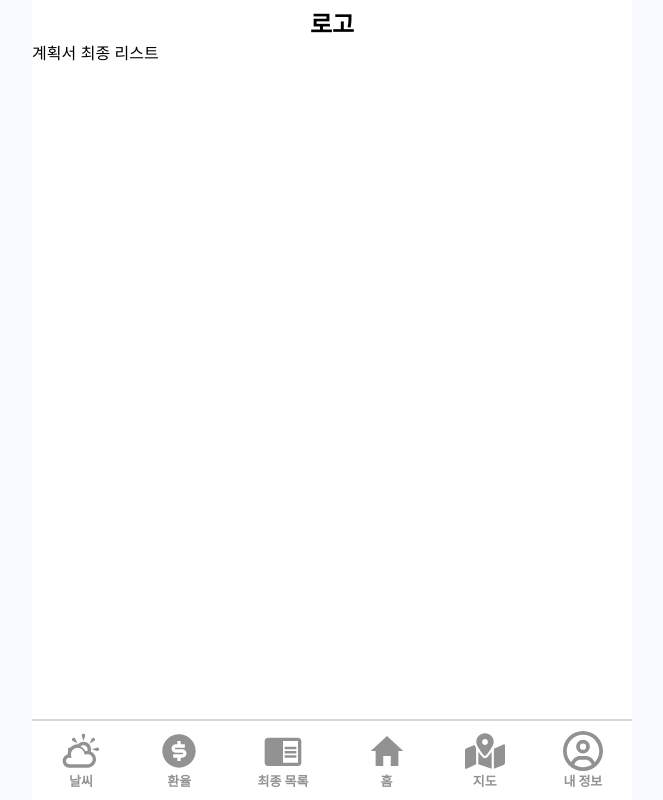
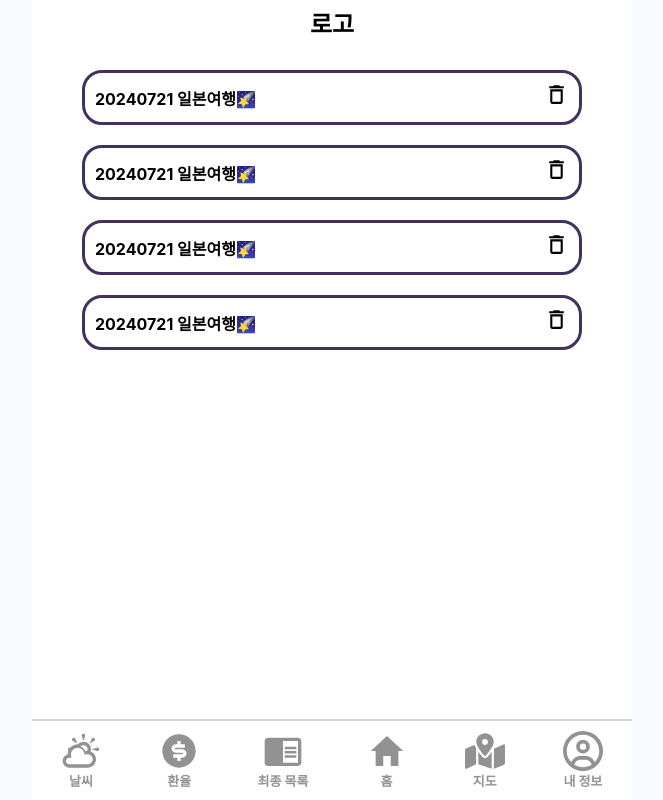
Before and after one commit to JJyen/OOSDesign, a React (Create React App) app: page /finalplanlist in a window 1280 px wide. Shown: the whole page, without its empty margins (308-971 px from the left). Built offline with nearby package versions, Linux system fonts and the light colour scheme.

Commit message:
계획 컴포넌트 추가

```diff
--- a/src/pages/FinalPlanList.js
+++ b/src/pages/FinalPlanList.js
@@ -1,11 +1,34 @@
 import React from "react";
+import PlanListItem from "../components/PlanListItem";
+import styled from "styled-components";
 
 class FinalPlanList extends React.Component{
     render(){
         return(
-            <>계획서 최종 리스트</>
+            <FinalPlanListContainer>
+                <PlanListItem/>
+                <PlanListItem/>
+                <PlanListItem/>
+                <PlanListItem/>
+            </FinalPlanListContainer>
         )
     }
 }
 
 export default FinalPlanList;
+
+const FinalPlanListContainer = styled.div`
+    display: flex;
+    align-items: center;
+    flex-direction: column;
+    background-color: white;
+    margin-top: 30px;
+    padding-bottom: 90px;
+
+    div{
+        height: 55px;
+        margin-bottom: 20px;
+        border-radius: 20px;
+        border: 3px solid #41315C;
+    }
+`;
```
